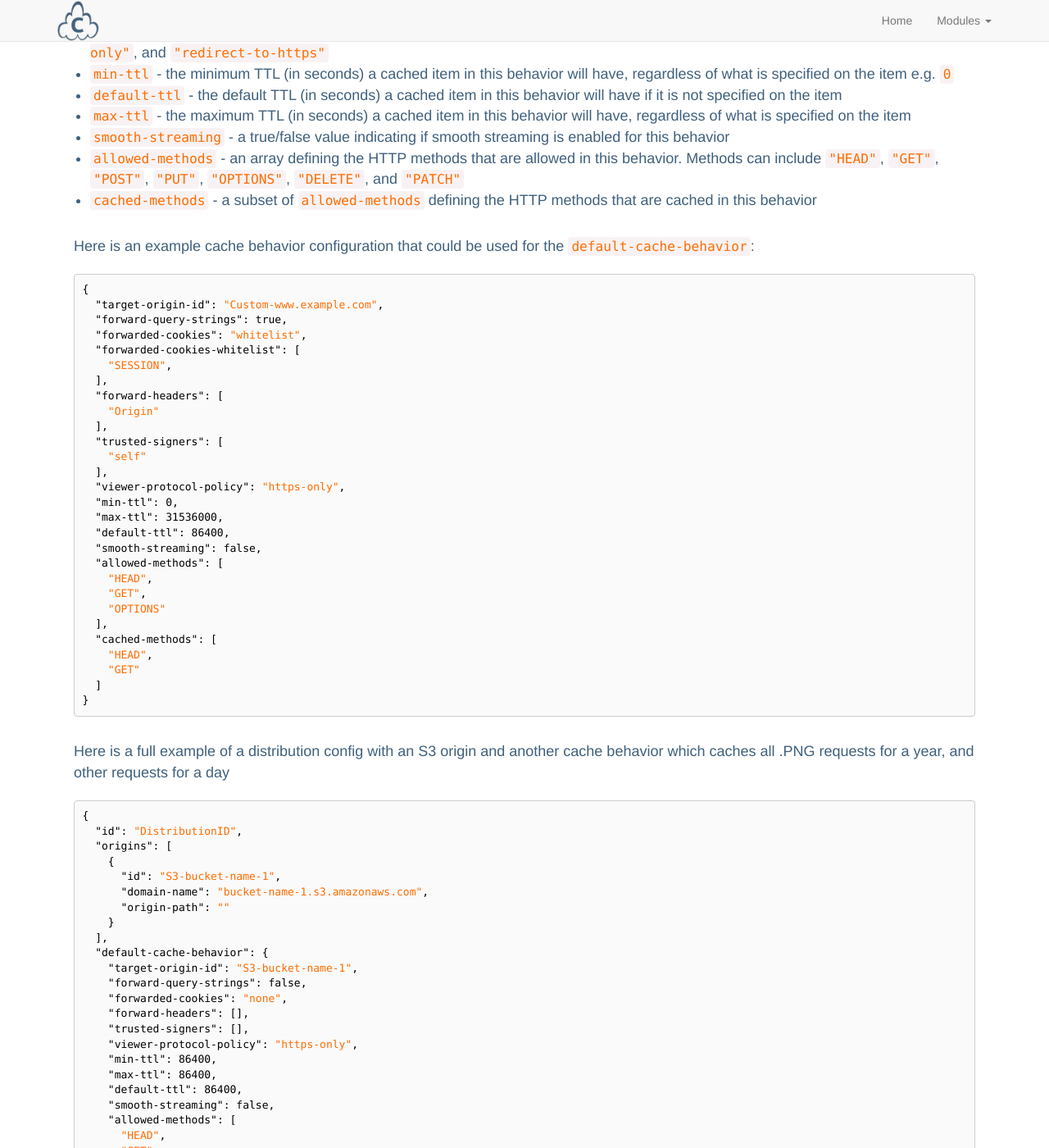
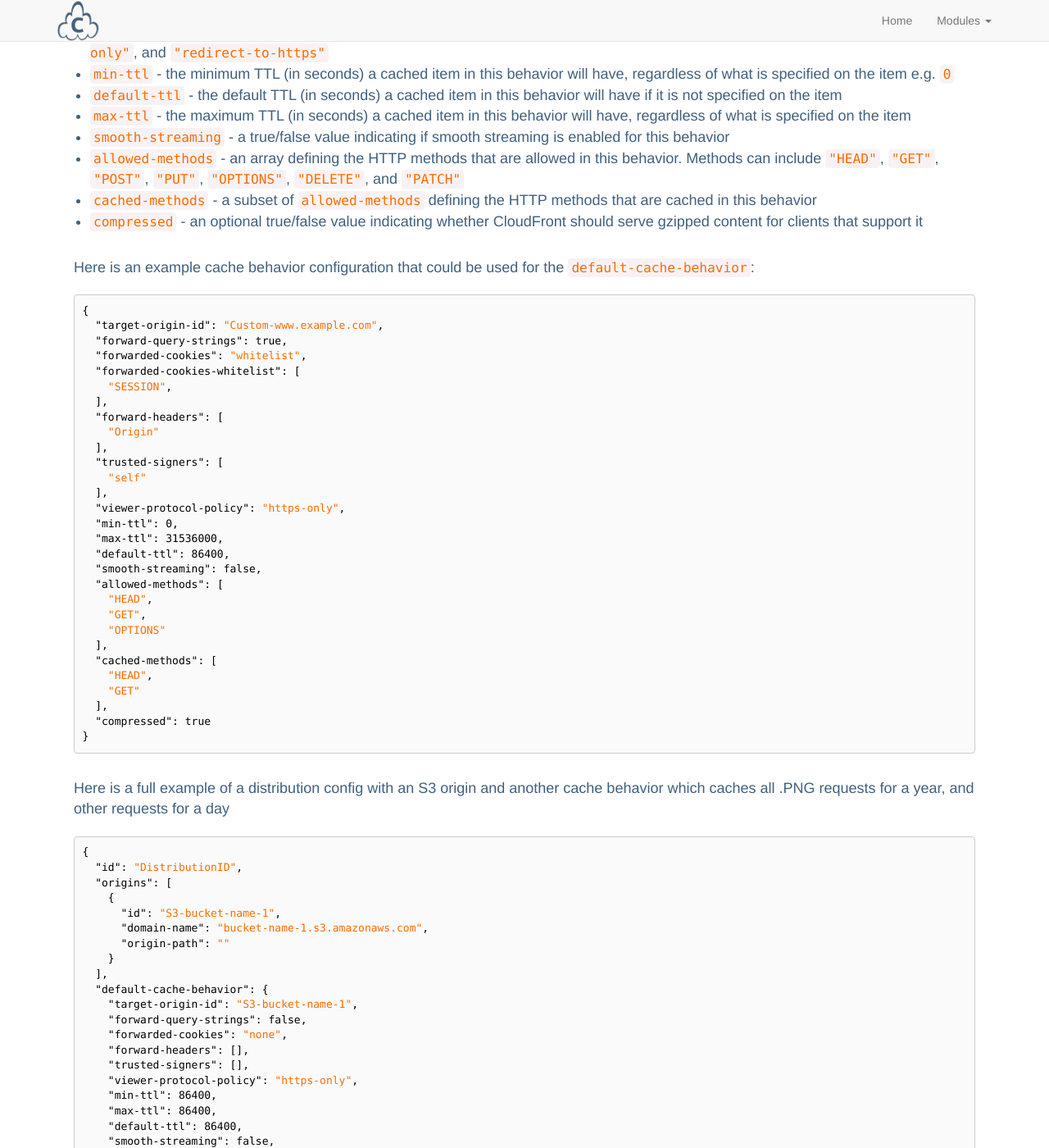
Before and after one commit to lucidsoftware/cumulus, a Jekyll site: the page built from modules/cloudfront.md, in a window 1280 px wide and 1400 px high, scrolled down 2290 px. Shown: the whole window at 82% size. Built offline with Jekyll 4.4.1, drawn with Linux system fonts in a browser that asks for light colours; some of the changed text lies outside the part shown.

Commit message:
Update CloudFront documentation for compressed

```diff
--- a/modules/cloudfront.md
+++ b/modules/cloudfront.md
@@ -72,6 +72,7 @@ A cache behavior controls how itemes accessed using the distribution are cached.
 * `smooth-streaming` - a true/false value indicating if smooth streaming is enabled for this behavior
 * `allowed-methods` - an array defining the HTTP methods that are allowed in this behavior. Methods can include `"HEAD"`, `"GET"`, `"POST"`, `"PUT"`, `"OPTIONS"`, `"DELETE"`, and `"PATCH"`
 * `cached-methods` - a subset of `allowed-methods` defining the HTTP methods that are cached in this behavior
+* `compressed` - an optional true/false value indicating whether CloudFront should serve gzipped content for clients that support it
 
 Here is an example cache behavior configuration that could be used for the `default-cache-behavior`:
 
@@ -102,7 +103,8 @@ Here is an example cache behavior configuration that could be used for the `defa
   "cached-methods": [
     "HEAD",
     "GET"
-  ]
+  ],
+  "compressed": true
 }
 {% endhighlight %}
 
@@ -137,7 +139,8 @@ Here is a full example of a distribution config with an S3 origin and another ca
     "cached-methods": [
       "HEAD",
       "GET"
-    ]
+    ],
+    "compressed": true
   },
   "cache-behaviors": [
     {
@@ -161,7 +164,8 @@ Here is a full example of a distribution config with an S3 origin and another ca
         "HEAD",
         "GET",
         "OPTIONS"
-      ]
+      ],
+      "compressed": false
     }
   ],
   "comment": "Created with Cumulus",
```
